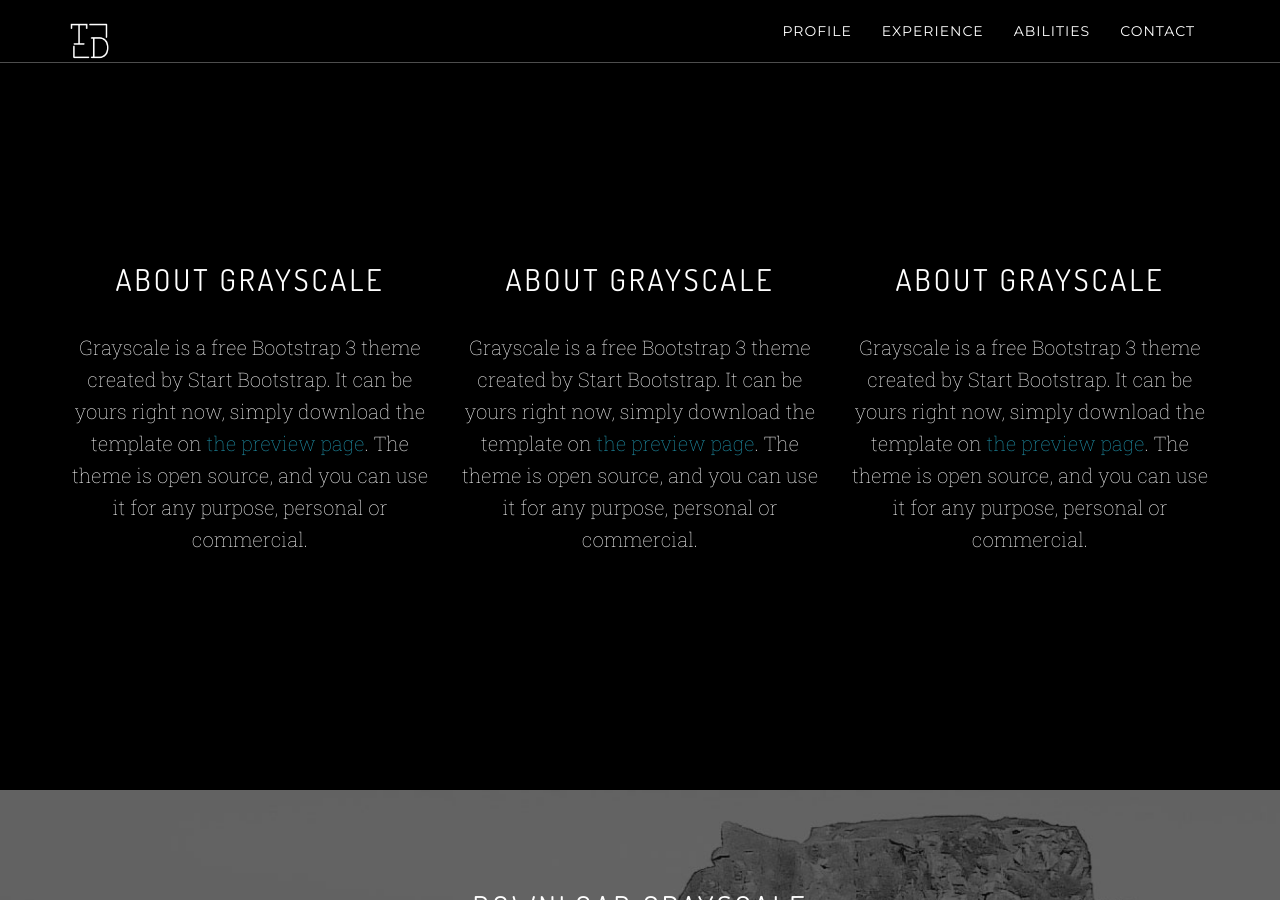
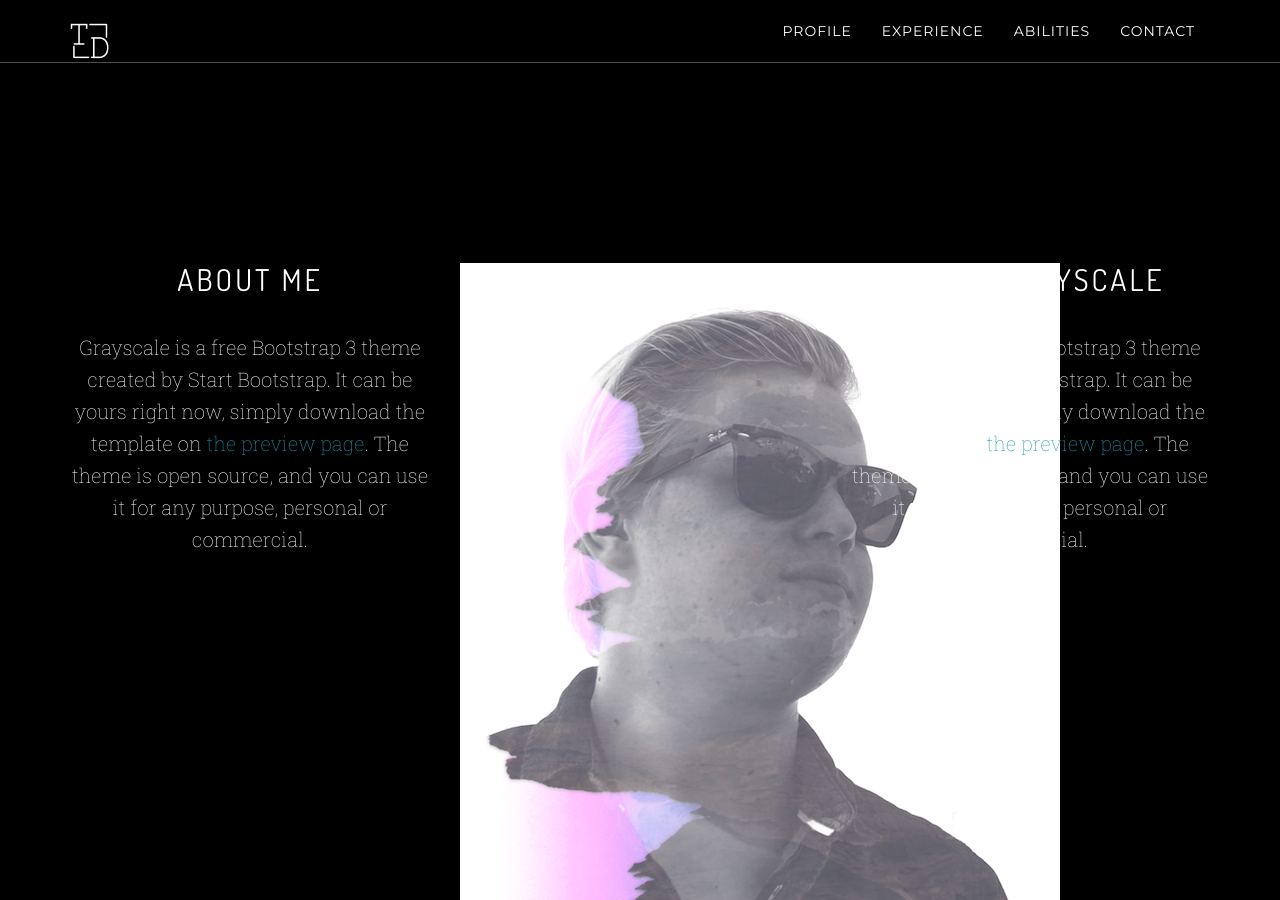
Before and after one commit to travisday/travisday.github.io, a Jekyll site: the page built from index.html, in a window 1280 px wide and 900 px high, scrolled down 837 px. Built offline with Jekyll 4.4.1, drawn with Linux system fonts in a browser that asks for light colours.

Commit message:
about me

```diff
--- a/_includes/about.html
+++ b/_includes/about.html
@@ -2,7 +2,7 @@
     <section id="about" class="container content-section text-center">
         <div class="row">
             <div class="col-md-4">
-                <h2>About Grayscale</h2>
+                <h2>About Me</h2>
                 <p>Grayscale is a free Bootstrap 3 theme created by Start Bootstrap.
                    It can be yours right now, simply download the template on
                    <a href="http://startbootstrap.com/template-overviews/grayscale/">the preview page</a>.
@@ -10,11 +10,8 @@
             </div>
 
             <div class="col-md-4">
-                <h2>About Grayscale</h2>
-                <p>Grayscale is a free Bootstrap 3 theme created by Start Bootstrap.
-                   It can be yours right now, simply download the template on
-                   <a href="http://startbootstrap.com/template-overviews/grayscale/">the preview page</a>.
-                   The theme is open source, and you can use it for any purpose, personal or commercial.</p>
+
+                <img src="img/profile.png" height="800" width="600"></img>
             </div>
 
             <div class="col-md-4">
```
Also changed, not shown: img/profile.png (added).
